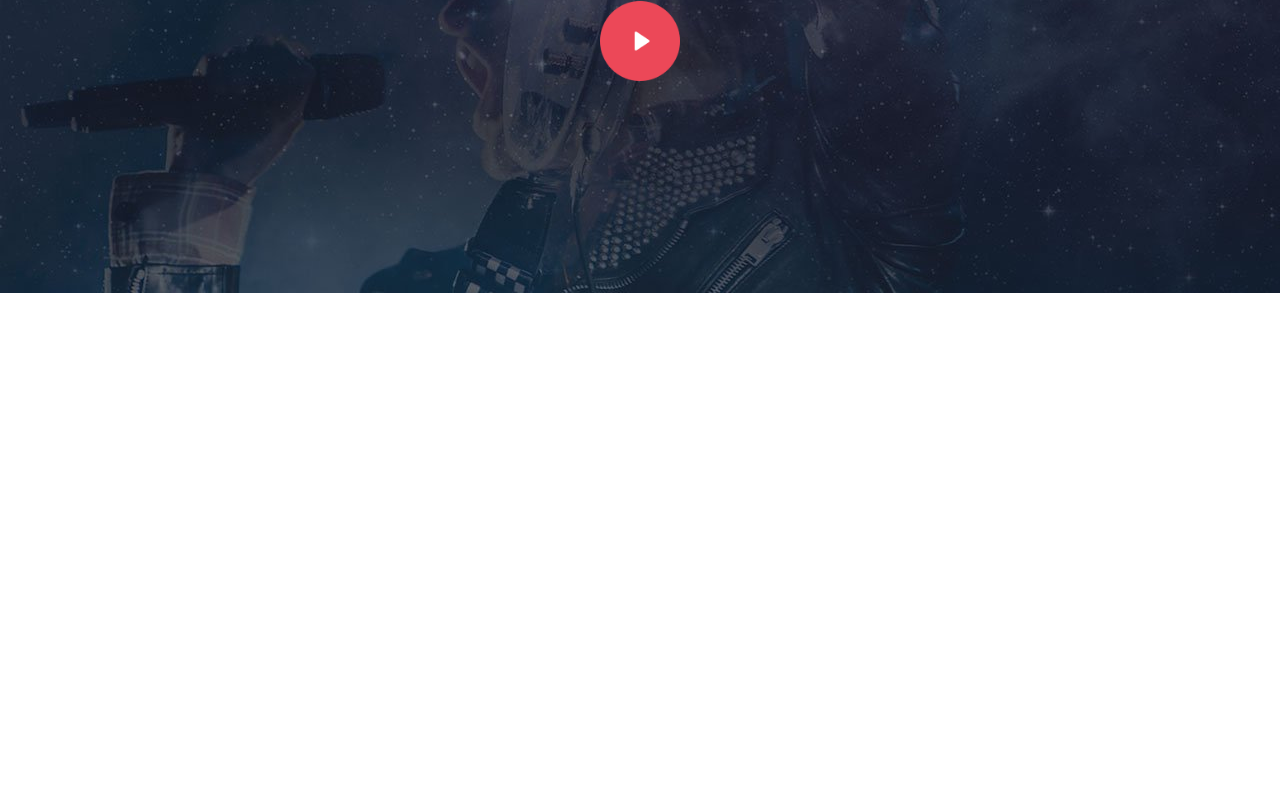
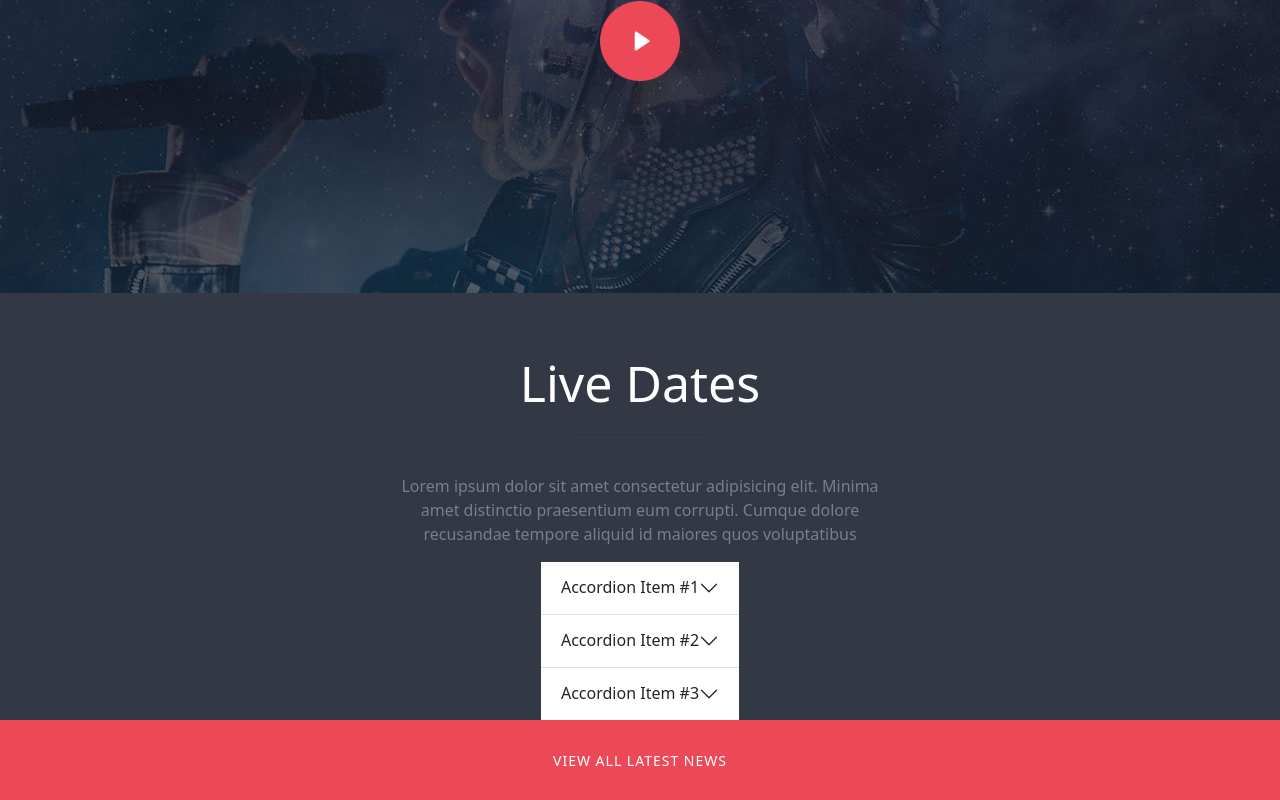
Before and after one commit to JohnQuimson/proj-html-vuejs, a Vue app: page / in a window 1280 px wide. Shown: the part 3230-4030 px from the top of the page. Before the commit the page ends 3523 px from the top, so only its background shows below. Built offline with nearby package versions, Linux system fonts and the light colour scheme.

Commit message:
feat: scaffold accordion

```diff
--- a/src/components/AppMain.vue
+++ b/src/components/AppMain.vue
@@ -2,6 +2,7 @@
 import SectionMain1 from './SectionMain1.vue';
 import SectionMain2 from './SectionMain2.vue';
 import SectionMain3 from './SectionMain3.vue';
+import SectionMain4 from './SectionMain4.vue';
 
 export default {
   name: 'Main',
@@ -14,6 +15,7 @@ export default {
     SectionMain1,
     SectionMain2,
     SectionMain3,
+    SectionMain4,
   },
 };
 </script>
@@ -22,6 +24,7 @@ export default {
   <SectionMain1 />
   <SectionMain2 />
   <SectionMain3 />
+  <SectionMain4 />
 </template>
 
 <style lang="scss" scoped></style>
--- /dev/null
+++ b/src/components/SectionMain4.vue
@@ -0,0 +1,139 @@
+<script>
+import BigButton from './BigButton.vue';
+
+export default {
+  name: 'Live Dates',
+
+  data() {
+    return {};
+  },
+
+  components: {
+    BigButton,
+  },
+};
+</script>
+
+<template>
+  <section class="live-dates">
+    <h2>Live Dates</h2>
+    <hr />
+    <p>
+      Lorem ipsum dolor sit amet consectetur adipisicing elit. Minima amet
+      distinctio praesentium eum corrupti. Cumque dolore recusandae tempore
+      aliquid id maiores quos voluptatibus
+    </p>
+
+    <div class="accordion accordion-flush" id="accordionFlushExample">
+      <div class="accordion-item">
+        <h2 class="accordion-header">
+          <button
+            class="accordion-button collapsed"
+            type="button"
+            data-bs-toggle="collapse"
+            data-bs-target="#flush-collapseOne"
+            aria-expanded="false"
+            aria-controls="flush-collapseOne"
+          >
+            Accordion Item #1
+          </button>
+        </h2>
+        <div
+          id="flush-collapseOne"
+          class="accordion-collapse collapse"
+          data-bs-parent="#accordionFlushExample"
+        >
+          <div class="accordion-body">
+            Placeholder content for this accordion, which is intended to
+            demonstrate the <code>.accordion-flush</code> class. This is the
+            first item's accordion body.
+          </div>
+        </div>
+      </div>
+      <div class="accordion-item">
+        <h2 class="accordion-header">
+          <button
+            class="accordion-button collapsed"
+            type="button"
+            data-bs-toggle="collapse"
+            data-bs-target="#flush-collapseTwo"
+            aria-expanded="false"
+            aria-controls="flush-collapseTwo"
+          >
+            Accordion Item #2
+          </button>
+        </h2>
+        <div
+          id="flush-collapseTwo"
+          class="accordion-collapse collapse"
+          data-bs-parent="#accordionFlushExample"
+        >
+          <div class="accordion-body">
+            Placeholder content for this accordion, which is intended to
+            demonstrate the <code>.accordion-flush</code> class. This is the
+            second item's accordion body. Let's imagine this being filled with
+            some actual content.
+          </div>
+        </div>
+      </div>
+      <div class="accordion-item">
+        <h2 class="accordion-header">
+          <button
+            class="accordion-button collapsed"
+            type="button"
+            data-bs-toggle="collapse"
+            data-bs-target="#flush-collapseThree"
+            aria-expanded="false"
+            aria-controls="flush-collapseThree"
+          >
+            Accordion Item #3
+          </button>
+        </h2>
+        <div
+          id="flush-collapseThree"
+          class="accordion-collapse collapse"
+          data-bs-parent="#accordionFlushExample"
+        >
+          <div class="accordion-body">
+            Placeholder content for this accordion, which is intended to
+            demonstrate the <code>.accordion-flush</code> class. This is the
+            third item's accordion body. Nothing more exciting happening here in
+            terms of content, but just filling up the space to make it look, at
+            least at first glance, a bit more representative of how this would
+            look in a real-world application.
+          </div>
+        </div>
+      </div>
+    </div>
+
+    <BigButton />
+  </section>
+</template>
+
+<style lang="scss" scoped>
+.live-dates {
+  background-color: #323844;
+  display: flex;
+  flex-direction: column;
+  align-items: center;
+  justify-content: center;
+  padding: 60px 0 0 0;
+
+  h2 {
+    color: #ffffff;
+    font-size: 50px;
+  }
+
+  hr {
+    border-color: #444e62;
+    width: 10%;
+  }
+
+  p {
+    color: #7d7b8d;
+    width: 40%;
+    text-align: center;
+    margin-top: 20px;
+  }
+}
+</style>
```
